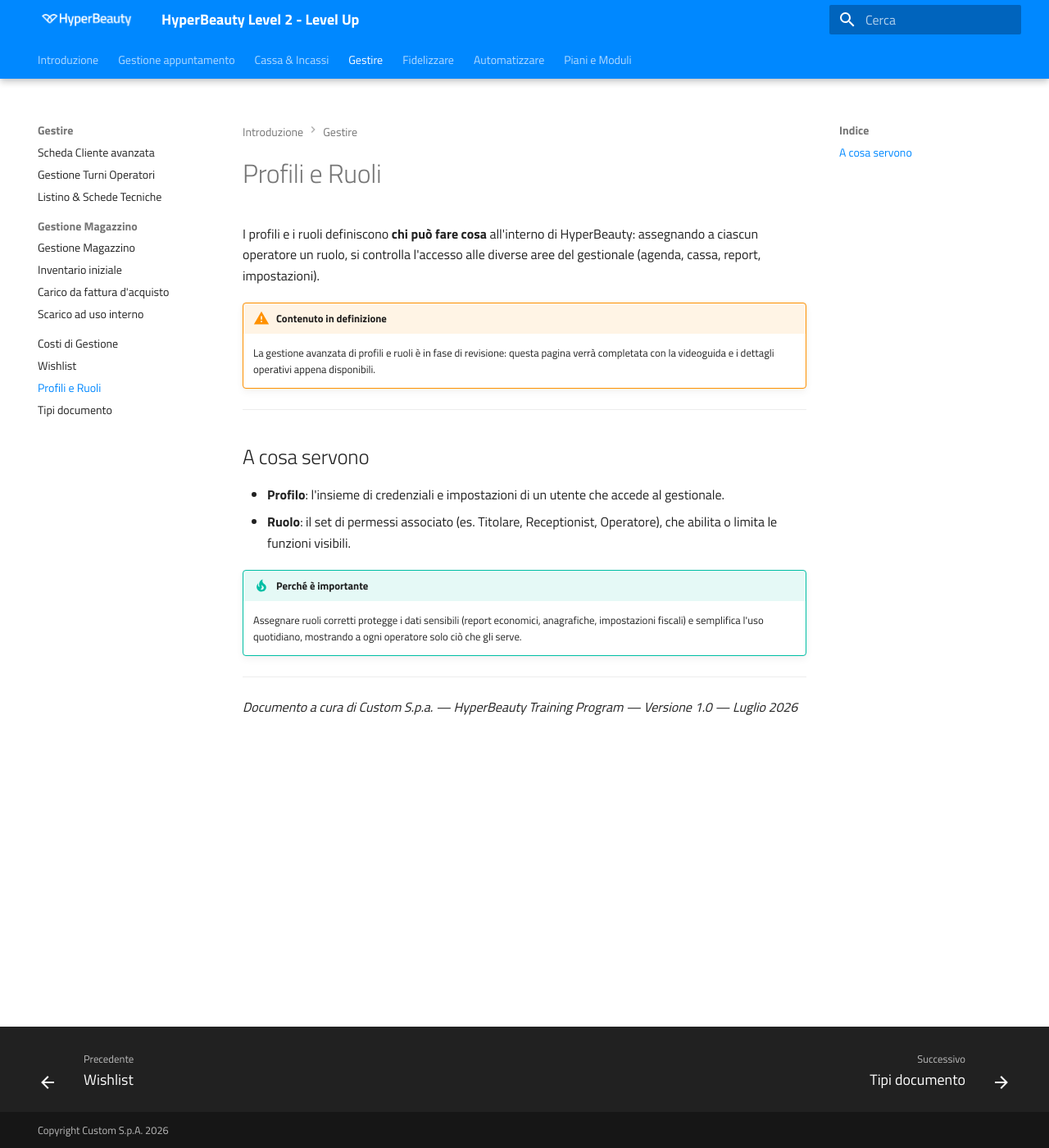
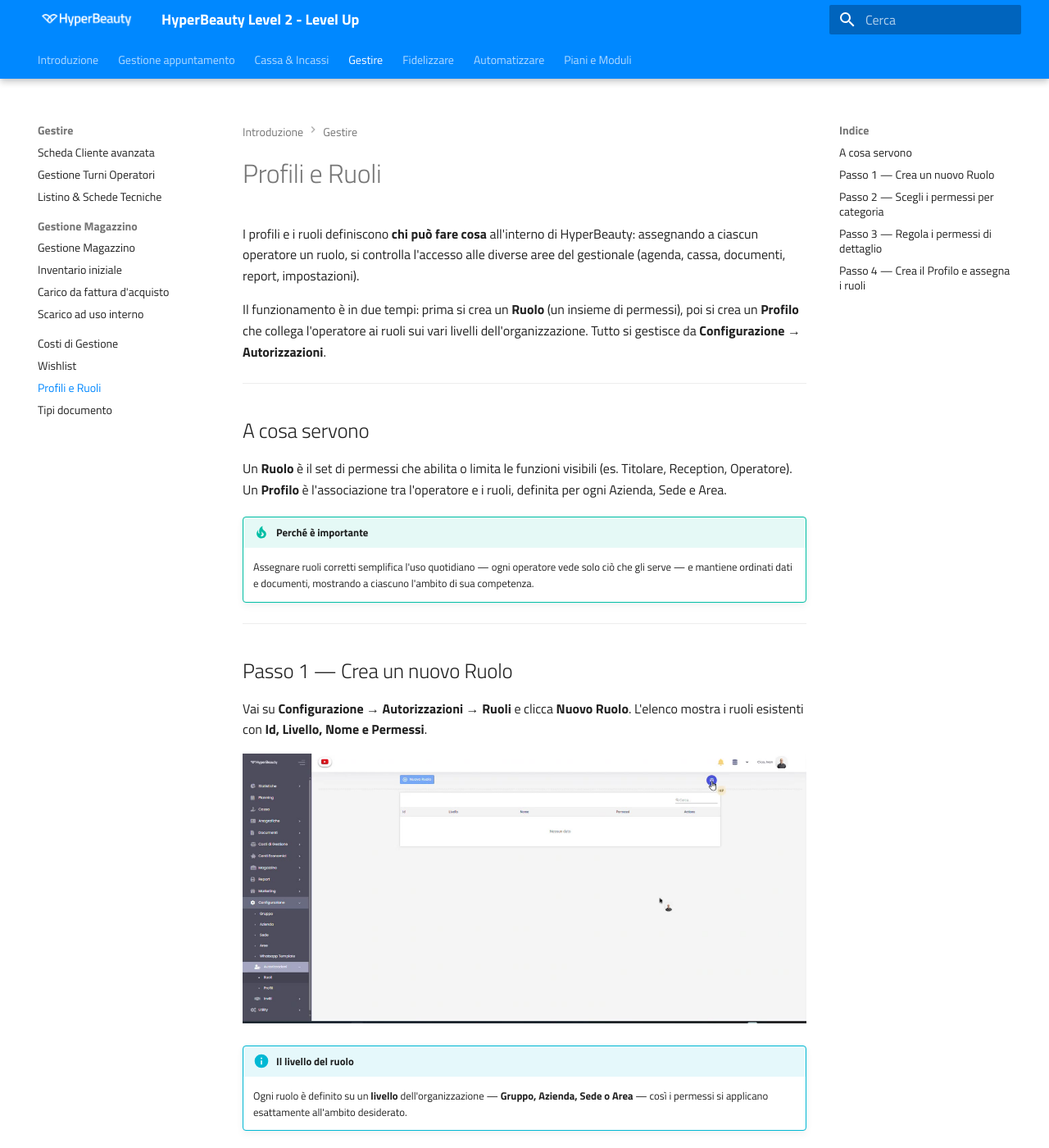
Before and after one commit to ivanrobuschi-custom/Hyperbeauty-corso-Level2, an MkDocs documentation site: the page built from docs/profili_ruoli.md, in a window 1280 px wide and 1400 px high. Shown: the whole window at 82% size. Built offline with MkDocs 1.6.1 and Material for MkDocs 9.7.7, drawn with Linux system fonts in a browser that asks for light colours; some of the changed text lies outside the part shown.

Commit message:
marketing e ruoli

```diff
--- a/docs/profili_ruoli.md
+++ b/docs/profili_ruoli.md
@@ -7,7 +7,7 @@
 autore: Robuschi Ivan
 documento_destinato_a: partner
 data_creazione: 2026-07-05
-revisione: "1.0"
+revisione: "1.1"
 lingua: it
 livello_corso: level_2
 tipo_contenuto: guida-operativa
@@ -23,20 +23,53 @@
 
 # Profili e Ruoli
 
-I profili e i ruoli definiscono **chi può fare cosa** all'interno di HyperBeauty: assegnando a ciascun operatore un ruolo, si controlla l'accesso alle diverse aree del gestionale (agenda, cassa, report, impostazioni).
+I profili e i ruoli definiscono **chi può fare cosa** all'interno di HyperBeauty: assegnando a ciascun operatore un ruolo, si controlla l'accesso alle diverse aree del gestionale (agenda, cassa, documenti, report, impostazioni).
 
-!!! warning "Contenuto in definizione"
-    La gestione avanzata di profili e ruoli è in fase di revisione: questa pagina verrà completata con la videoguida e i dettagli operativi appena disponibili.
+Il funzionamento è in due tempi: prima si crea un **Ruolo** (un insieme di permessi), poi si crea un **Profilo** che collega l'operatore ai ruoli sui vari livelli dell'organizzazione. Tutto si gestisce da **Configurazione → Autorizzazioni**.
 
 ---
 
 ## A cosa servono
 
-- **Profilo**: l'insieme di credenziali e impostazioni di un utente che accede al gestionale.
-- **Ruolo**: il set di permessi associato (es. Titolare, Receptionist, Operatore), che abilita o limita le funzioni visibili.
+Un **Ruolo** è il set di permessi che abilita o limita le funzioni visibili (es. Titolare, Reception, Operatore). Un **Profilo** è l'associazione tra l'operatore e i ruoli, definita per ogni Azienda, Sede e Area.
 
 !!! tip "Perché è importante"
-    Assegnare ruoli corretti protegge i dati sensibili (report economici, anagrafiche, impostazioni fiscali) e semplifica l'uso quotidiano, mostrando a ogni operatore solo ciò che gli serve.
+    Assegnare ruoli corretti semplifica l'uso quotidiano — ogni operatore vede solo ciò che gli serve — e mantiene ordinati dati e documenti, mostrando a ciascuno l'ambito di sua competenza.
+
+---
+
+## Passo 1 — Crea un nuovo Ruolo
+
+Vai su **Configurazione → Autorizzazioni → Ruoli** e clicca **Nuovo Ruolo**. L'elenco mostra i ruoli esistenti con **Id, Livello, Nome e Permessi**.
+
+![Elenco dei ruoli con il pulsante Nuovo Ruolo](assets/images/profili_ruoli/step_01.png)
+
+!!! info "Il livello del ruolo"
+    Ogni ruolo è definito su un **livello** dell'organizzazione — **Gruppo, Azienda, Sede o Area** — così i permessi si applicano esattamente all'ambito desiderato.
+
+## Passo 2 — Scegli i permessi per categoria
+
+Nella finestra **Permessi Ruolo** attivi o disattivi i permessi raggruppati per **categoria**: dati anagrafici, gestione profili e ruoli, trattamenti, prodotti, servizi, offerte, statistiche, report personalizzati, centri di costo e altro. Ti basta spuntare le voci che il ruolo deve poter usare.
+
+![Selezione dei permessi per categoria](assets/images/profili_ruoli/step_02.png)
+
+## Passo 3 — Regola i permessi di dettaglio
+
+Ogni categoria si espande in **permessi granulari**. Per l'**Uso Documenti**, ad esempio, puoi decidere per i documenti di vendita e di acquisto se il ruolo può **Creare, Leggere, Modificare o Eliminare**, oltre alla **visibilità dei preventivi** e delle stampe/report. È così che stabilisci con precisione cosa ciascun ruolo vede e può fare.
+
+![Permessi di dettaglio sull'uso dei documenti](assets/images/profili_ruoli/step_03.png)
+
+!!! tip "Suggerimento"
+    Usa il campo **Cerca** in alto nella finestra per trovare velocemente un permesso senza scorrere tutto l'albero.
+
+## Passo 4 — Crea il Profilo e assegna i ruoli
+
+Passa a **Configurazione → Autorizzazioni → Profili**. Nella **Configurazione Operatore** scegli, per ogni **Azienda, Sede e Area**, il **Ruolo** da applicare tramite gli appositi menu a tendina, poi premi **Salva**. In questo modo l'operatore erediterà i permessi giusti su ciascun livello.
+
+![Assegnazione dei ruoli nel profilo operatore](assets/images/profili_ruoli/step_04.png)
+
+!!! info "Ruoli diversi su livelli diversi"
+    Uno stesso operatore può avere un ruolo su una sede e un ruolo differente su un'altra: basta impostare il menu **Ruolo** riga per riga.
 
 ---
 
```
Also changed, not shown: docs/marketing_automation.md (+0 -3 lines), docs/assets/images/profili_ruoli/step_01.png (added), docs/assets/images/profili_ruoli/step_02.png (added), docs/assets/images/profili_ruoli/step_03.png (added), docs/assets/images/profili_ruoli/step_04.png (added).
